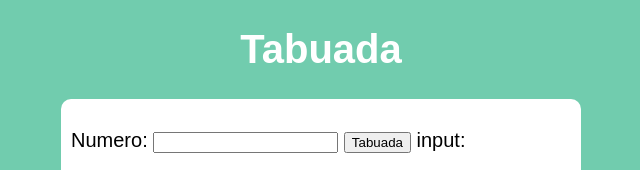
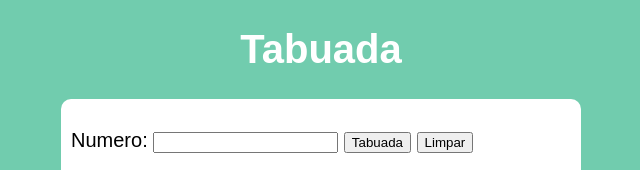
Before and after one commit to Elivelton0011/javascript, a plain HTML site: page aula14ex/ex16/index.html in a window 1280 px wide. Shown: the top 170 px of the page, 319-959 px from the left. Drawn offline with Linux system fonts and the light colour scheme.

Commit message:
modulo e

```diff
--- a/aula14ex/ex16/index.html
+++ b/aula14ex/ex16/index.html
@@ -15,7 +15,7 @@
             <p>Numero: <input type="number" name="txtn" id="txtn">
                 <input type="submit" value="Tabuada" onclick="
                 tabuada()">
-                input:</p>
+                <input type="reset" value="Limpar"></p>
             </div>
 
         <div id="contador">
```
